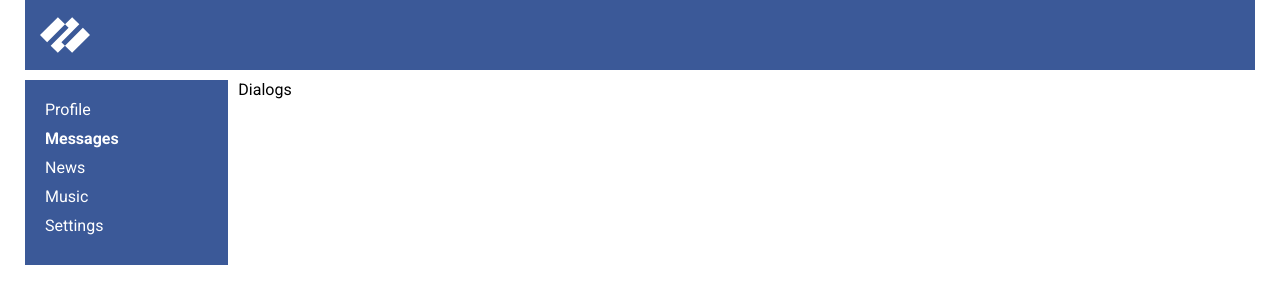
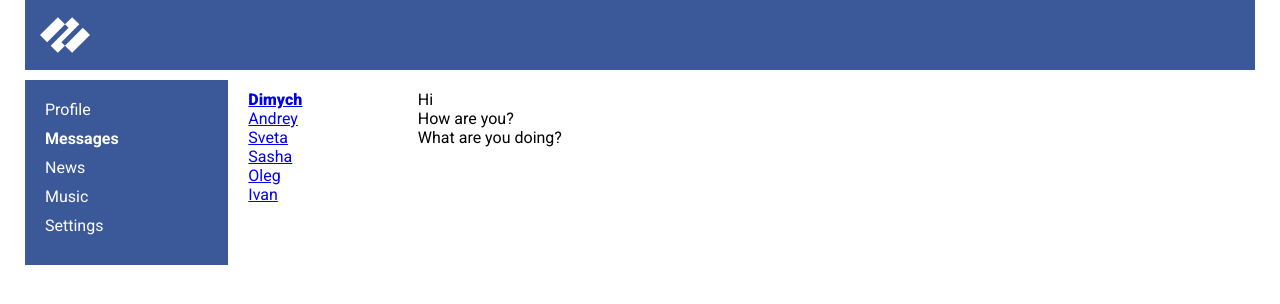
Before and after one commit to Bezniak/net-work, a React (Create React App) app: page /dialogs in a window 1280 px wide. Shown: the top 304 px of the page. Built offline with nearby package versions, Linux system fonts and the light colour scheme.

Commit message:
22 commit Dialogs Route

```diff
--- a/src/components/Dialogs/Dialogs.jsx
+++ b/src/components/Dialogs/Dialogs.jsx
@@ -1,10 +1,36 @@
 import React from 'react';
 import s from './Dialogs.module.css';
+import {NavLink} from "react-router-dom";
 
 const Dialogs = (props) => {
     return (
-        <div>
-            Dialogs
+        <div className={s.dialogs}>
+            <div className={s.dialogsItem}>
+                <div className={s.dialog + ' ' + s.active}>
+                    <NavLink to='/dialogs/1'>Dimych</NavLink>
+                </div>
+                <div className={s.dialog}>
+                    <NavLink to='/dialogs/2'>Andrey</NavLink>
+                </div>
+                <div className={s.dialog}>
+                    <NavLink to='/dialogs/3'>Sveta</NavLink>
+                </div>
+                <div className={s.dialog}>
+                    <NavLink to='/dialogs/4'>Sasha</NavLink>
+                </div>
+                <div className={s.dialog}>
+                    <NavLink to='/dialogs/5'>Oleg</NavLink>
+                </div>
+                <div className={s.dialog}>
+                    <NavLink to='/dialogs/6'>Ivan</NavLink>
+                </div>
+            </div>
+
+            <div className={s.messages}>
+                <div className={s.message}>Hi</div>
+                <div className={s.message}>How are you?</div>
+                <div className={s.message}>What are you doing?</div>
+            </div>
         </div>
     );
 };
--- a/src/components/Dialogs/Dialogs.module.css
+++ b/src/components/Dialogs/Dialogs.module.css
@@ -0,0 +1,24 @@
+.dialogs {
+    display: grid;
+    grid-template-columns: 2fr 10fr;
+}
+
+.dialogsItem {
+    padding: 10px;
+}
+
+.dialogsItem .active {
+    font-weight: 900;
+}
+
+.dialog {
+
+}
+
+.messages {
+    padding: 10px;
+}
+
+.message {
+
+}
```
